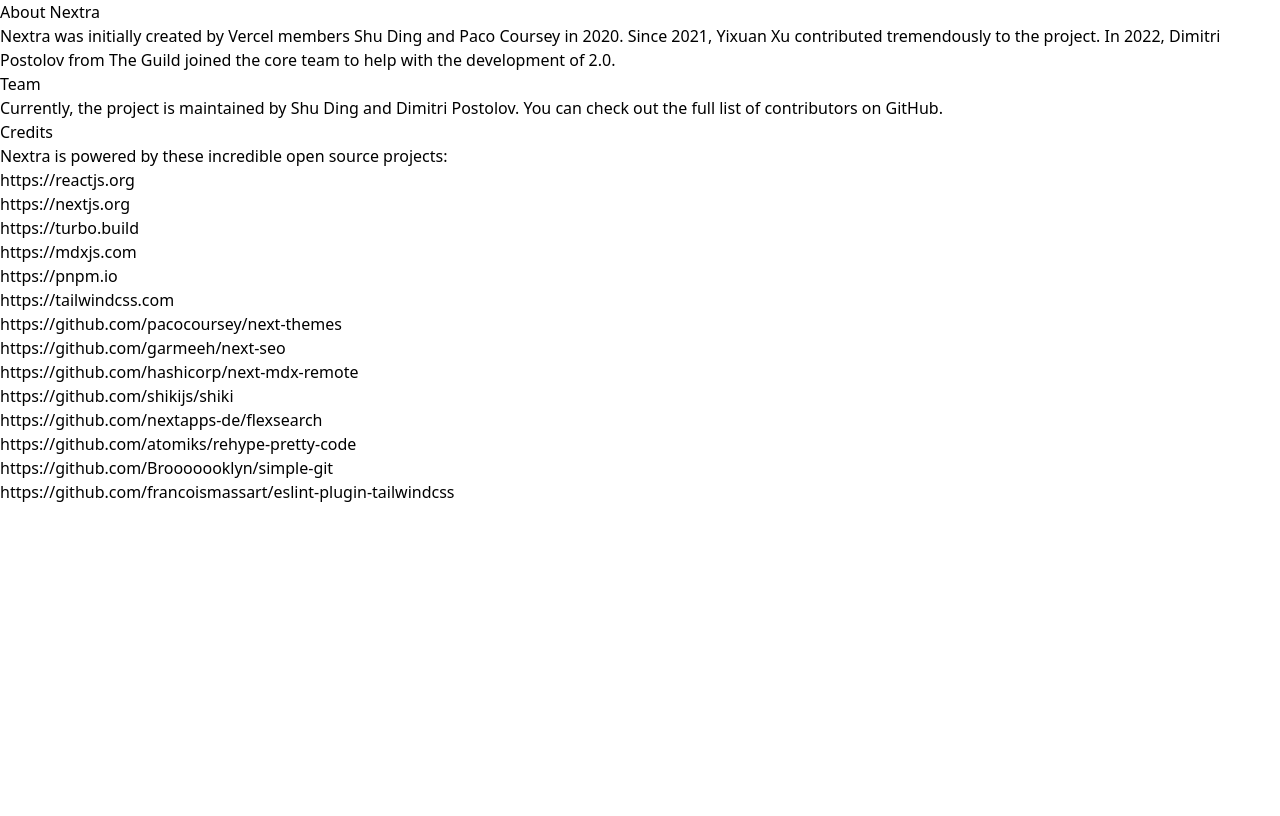
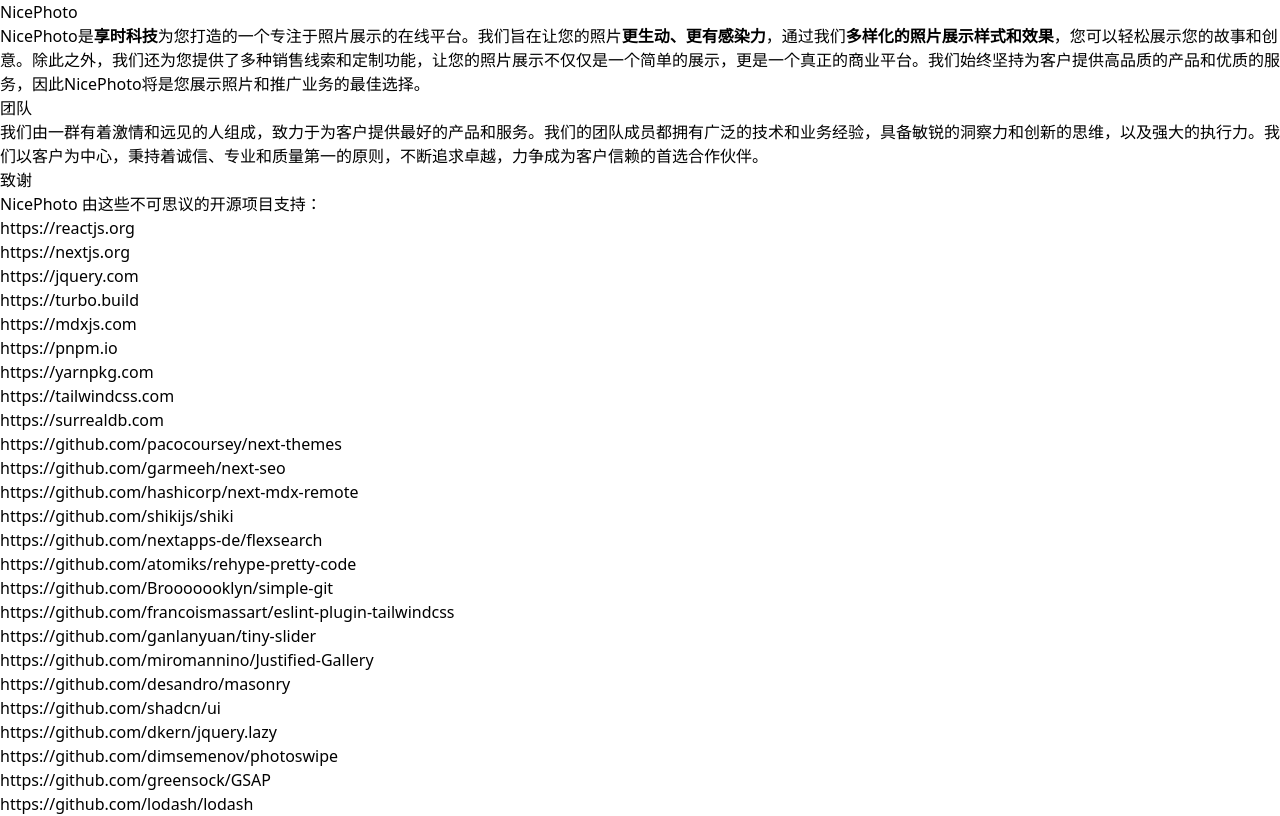
Before and after one commit to nasawz/nice-photo-site, a Next.js app: page /about in a window 1280 px wide. Built offline with nearby package versions, Linux system fonts and the light colour scheme.

Commit message:
feat: about

```diff
--- a/pages/about.mdx
+++ b/pages/about.mdx
@@ -1,21 +1,24 @@
-# About Nextra
+# NicePhoto
 
-Nextra was initially created by [Vercel](https://vercel.com) members [Shu Ding](https://twitter.com/shuding_) and [Paco Coursey](https://twitter.com/pacocoursey) in 2020. Since 2021, [Yixuan Xu](https://twitter.com/yixuanxu94) contributed tremendously to the project. In 2022, [Dimitri Postolov](https://twitter.com/B2o5T) from [The Guild](https://the-guild.dev) joined the core team to help with the development of 2.0.
+NicePhoto是**享时科技**为您打造的一个专注于照片展示的在线平台。我们旨在让您的照片**更生动、更有感染力**，通过我们**多样化的照片展示样式和效果**，您可以轻松展示您的故事和创意。除此之外，我们还为您提供了多种销售线索和定制功能，让您的照片展示不仅仅是一个简单的展示，更是一个真正的商业平台。我们始终坚持为客户提供高品质的产品和优质的服务，因此NicePhoto将是您展示照片和推广业务的最佳选择。
 
-## Team
+## 团队
 
-Currently, the project is maintained by [Shu Ding](https://twitter.com/shuding_) and [Dimitri Postolov](https://twitter.com/B2o5T). You can check out the full list of contributors on [GitHub](https://github.com/shuding/nextra/graphs/contributors).
+我们由一群有着激情和远见的人组成，致力于为客户提供最好的产品和服务。我们的团队成员都拥有广泛的技术和业务经验，具备敏锐的洞察力和创新的思维，以及强大的执行力。我们以客户为中心，秉持着诚信、专业和质量第一的原则，不断追求卓越，力争成为客户信赖的首选合作伙伴。
 
-## Credits
+## 致谢
 
-Nextra is powered by these incredible open source projects:
+NicePhoto 由这些不可思议的开源项目支持：
 
 - https://reactjs.org
 - https://nextjs.org
+- https://jquery.com
 - https://turbo.build
 - https://mdxjs.com
 - https://pnpm.io
+- https://yarnpkg.com
 - https://tailwindcss.com
+- https://surrealdb.com
 - https://github.com/pacocoursey/next-themes
 - https://github.com/garmeeh/next-seo
 - https://github.com/hashicorp/next-mdx-remote
@@ -24,3 +27,11 @@
 - https://github.com/atomiks/rehype-pretty-code
 - https://github.com/Brooooooklyn/simple-git
 - https://github.com/francoismassart/eslint-plugin-tailwindcss
+- https://github.com/ganlanyuan/tiny-slider
+- https://github.com/miromannino/Justified-Gallery
+- https://github.com/desandro/masonry
+- https://github.com/shadcn/ui
+- https://github.com/dkern/jquery.lazy
+- https://github.com/dimsemenov/photoswipe
+- https://github.com/greensock/GSAP
+- https://github.com/lodash/lodash
```
